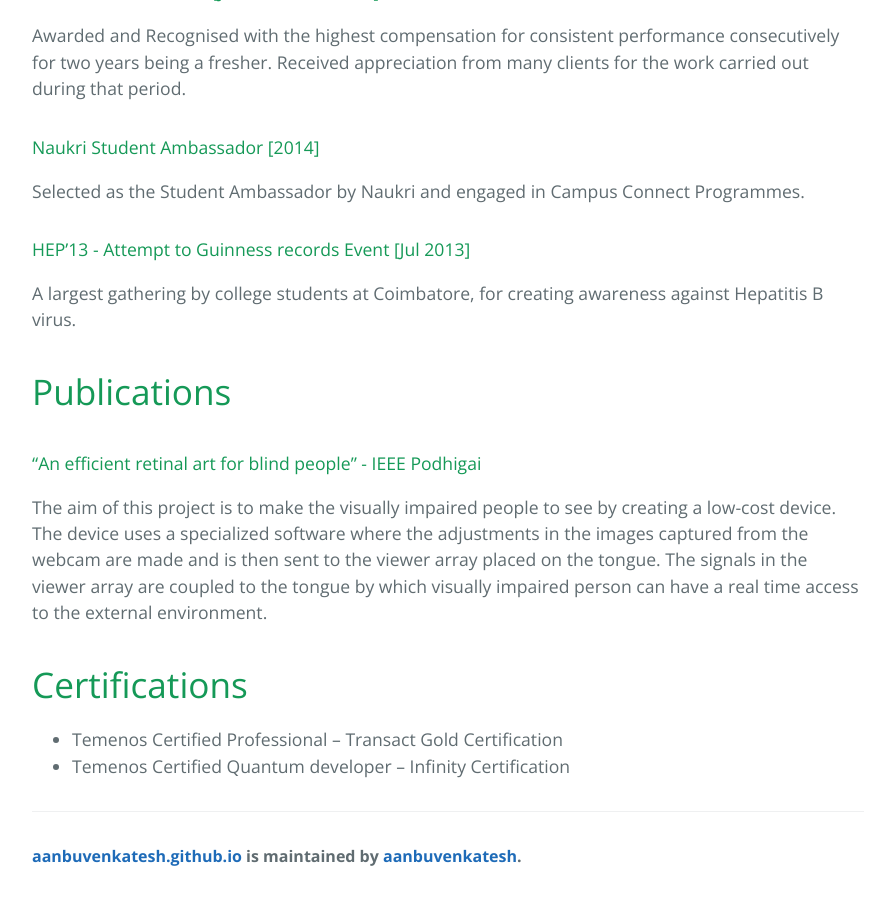
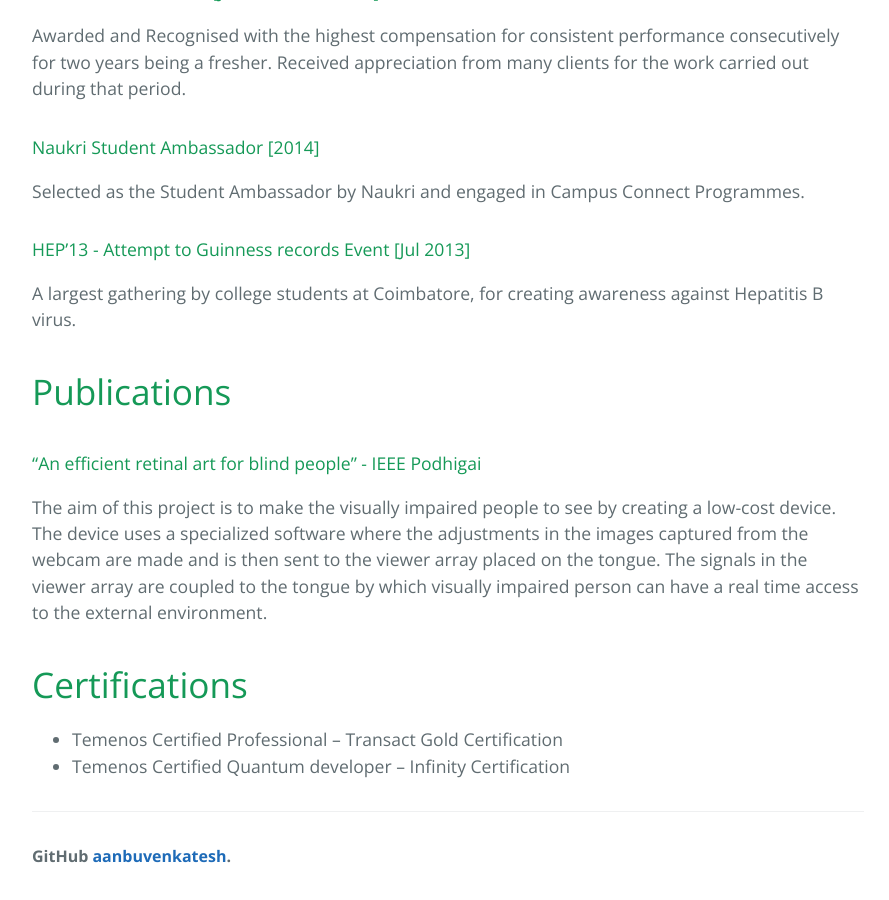
Before and after one commit to aanbuvenkatesh/aanbuvenkatesh.github.io, a Jekyll site: the page built from index.md, in a window 1280 px wide and 900 px high, scrolled down 3005 px. Shown: the whole window, without its empty margins (192-1081 px from the left). Built offline with Jekyll 4.4.1, drawn with Linux system fonts in a browser that asks for light colours; our own code applies the rules of GitHub Pages for plain Markdown files.

Commit message:
Update default.html

```diff
--- a/_layouts/default.html
+++ b/_layouts/default.html
@@ -39,7 +39,7 @@
       {{ content }}
 
       <footer class="site-footer">
-         <span class="site-footer-owner"><a href="{{ site.github.repository_url }}">{{ site.github.repository_name }}</a> is maintained by <a href="{{ site.github.owner_url }}">{{ site.github.owner_name }}</a>.</span>
+         <span class="site-footer-owner">GitHub <a href="{{ site.github.owner_url }}">{{ site.github.owner_name }}</a>.</span>
       </footer>
     </main>
   </body>
```
